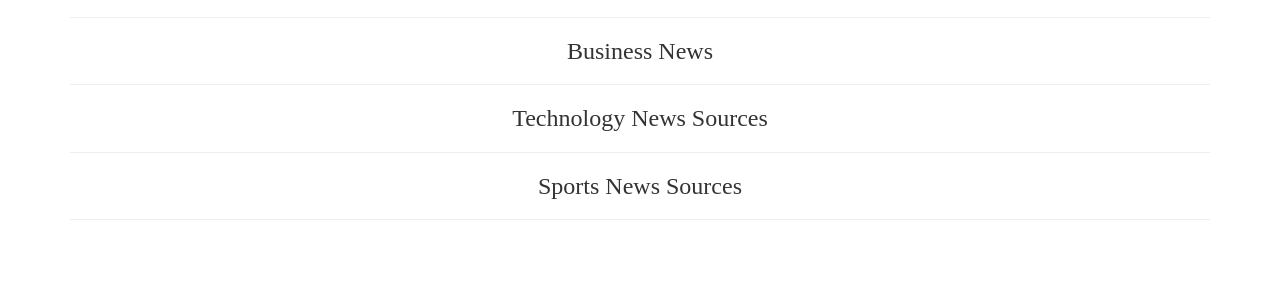
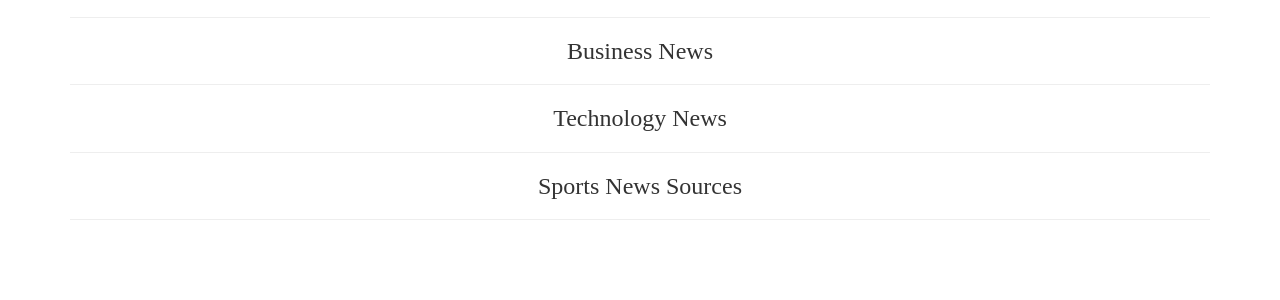
Before and after one commit to Ephrao1/News-App, a Flask app: template app/templates/index.html in a window 1280 px wide. Shown: the part 156-456 px from the top of the page. Run offline with Flask 2, Linux system fonts and the light colour scheme; the template is opened without the code that fills it, so the values that code supplies are empty; some libraries are stand-ins or nearby versions.

Commit message:
Initialcommit

```diff
--- a/app/templates/index.html
+++ b/app/templates/index.html
@@ -20,7 +20,7 @@
         <ul>
             {{ macro.displaySourcesList(business)}}
         </ul>
-        <h3 class="text-center" font-size="bold" style="font-family: 'Times New Roman', Times, serif;" >Technology News Sources</h3>
+        <h3 class="text-center" font-size="bold" style="font-family: 'Times New Roman', Times, serif;" >Technology News </h3>
         <hr>
         <ul>
             {{ macro.displaySourcesList(technology)}}
```
